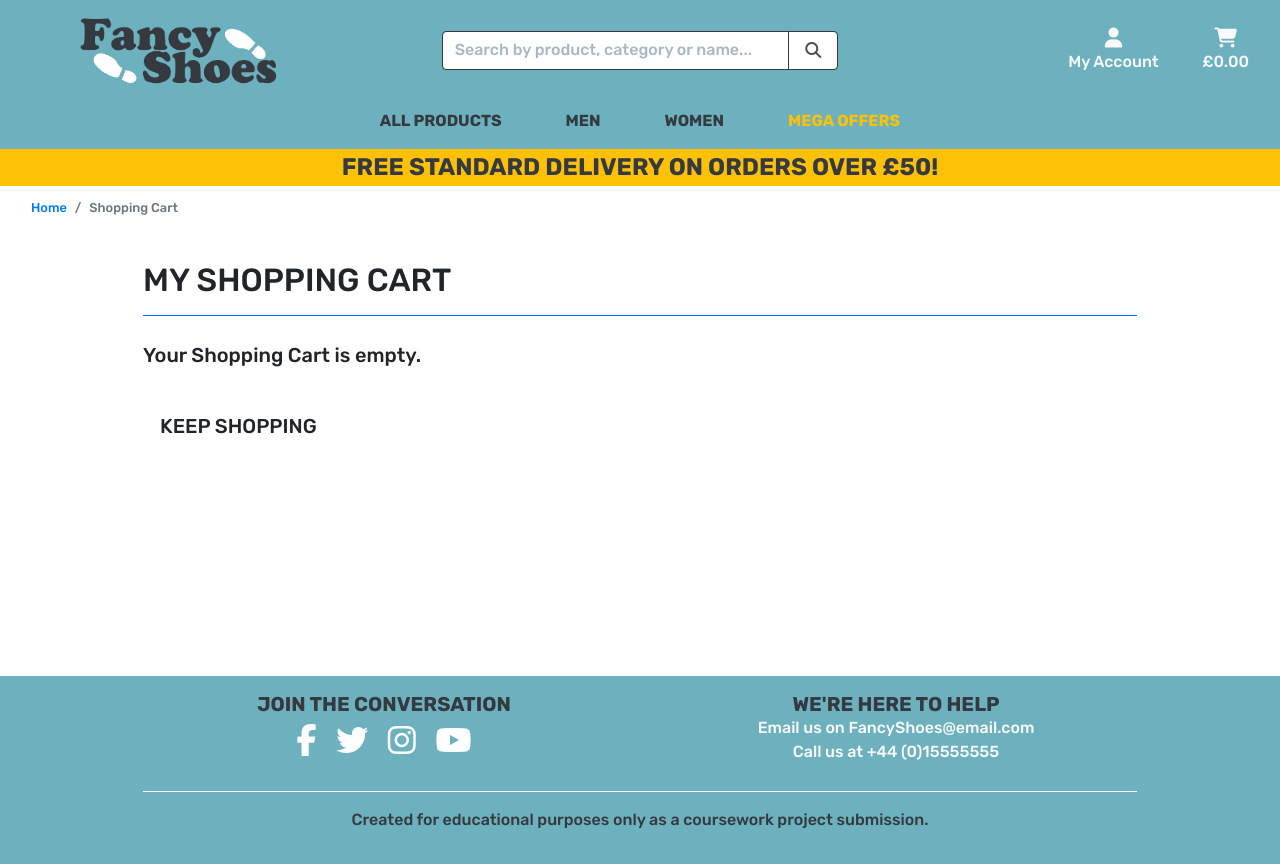
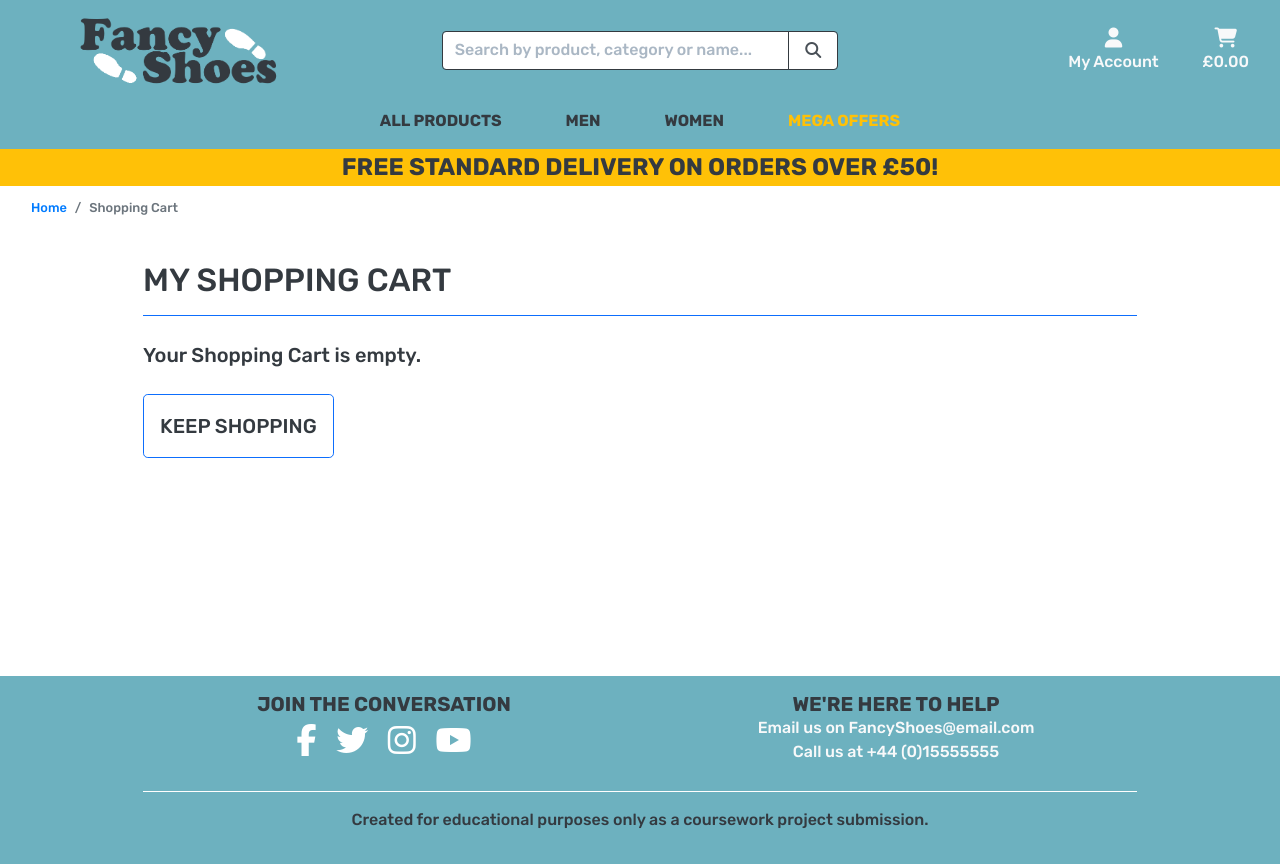
Before and after one commit to Puksrevolution/milestone-project-4, a Django app: page /cart/ in a window 1280 px wide. Run offline with Django 3.2, Linux system fonts and the light colour scheme; parts of the project's set-up code (start-up, migrations or seed data) failed here and were passed over; some libraries are stand-ins or nearby versions.

Commit message:
Style: Moved button class from local home.css to base.css

```diff
--- a/static/css/base.css
+++ b/static/css/base.css
@@ -4,6 +4,7 @@ html {
 }
 
 body {
+    color: #343a40;
     font-family: 'Rubik', sans-serif;
 }
 
@@ -117,6 +118,18 @@ span.strike-through-text {
 }
 
 /* -------------------------------------Buttons */
+
+.btn-outline-blue {
+    color: #343a40;
+    border-color: #0d6efd;
+    background-color: #fff;
+}
+
+.btn-outline-blue:hover {
+    color: #fff;
+    background-color: #0d6efd;
+    border-color: none;
+}
 
 /* from Bulma */
 .icon {
```
Also changed, not shown: home/static/home/css/home.css (+0 -12 lines).
